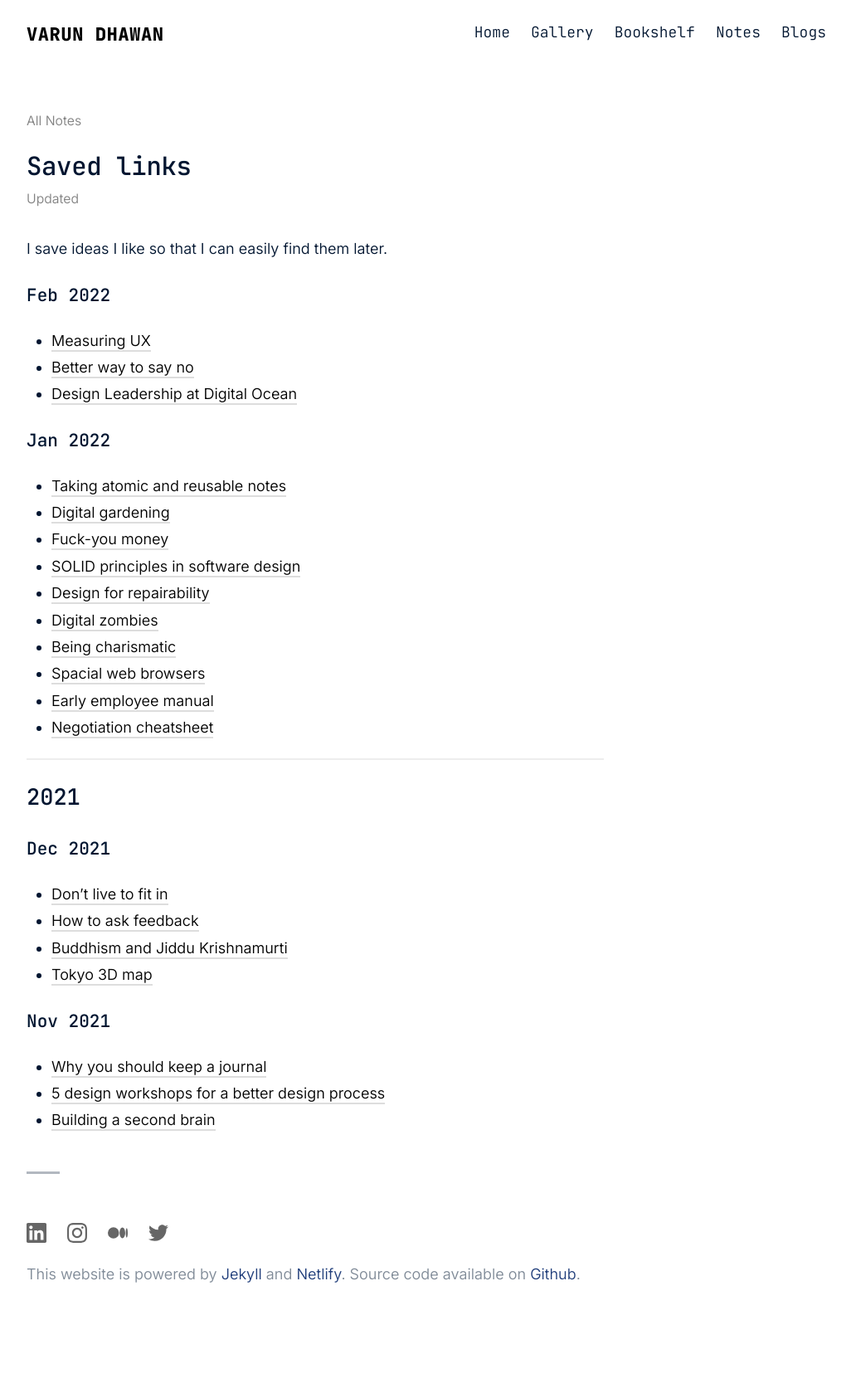
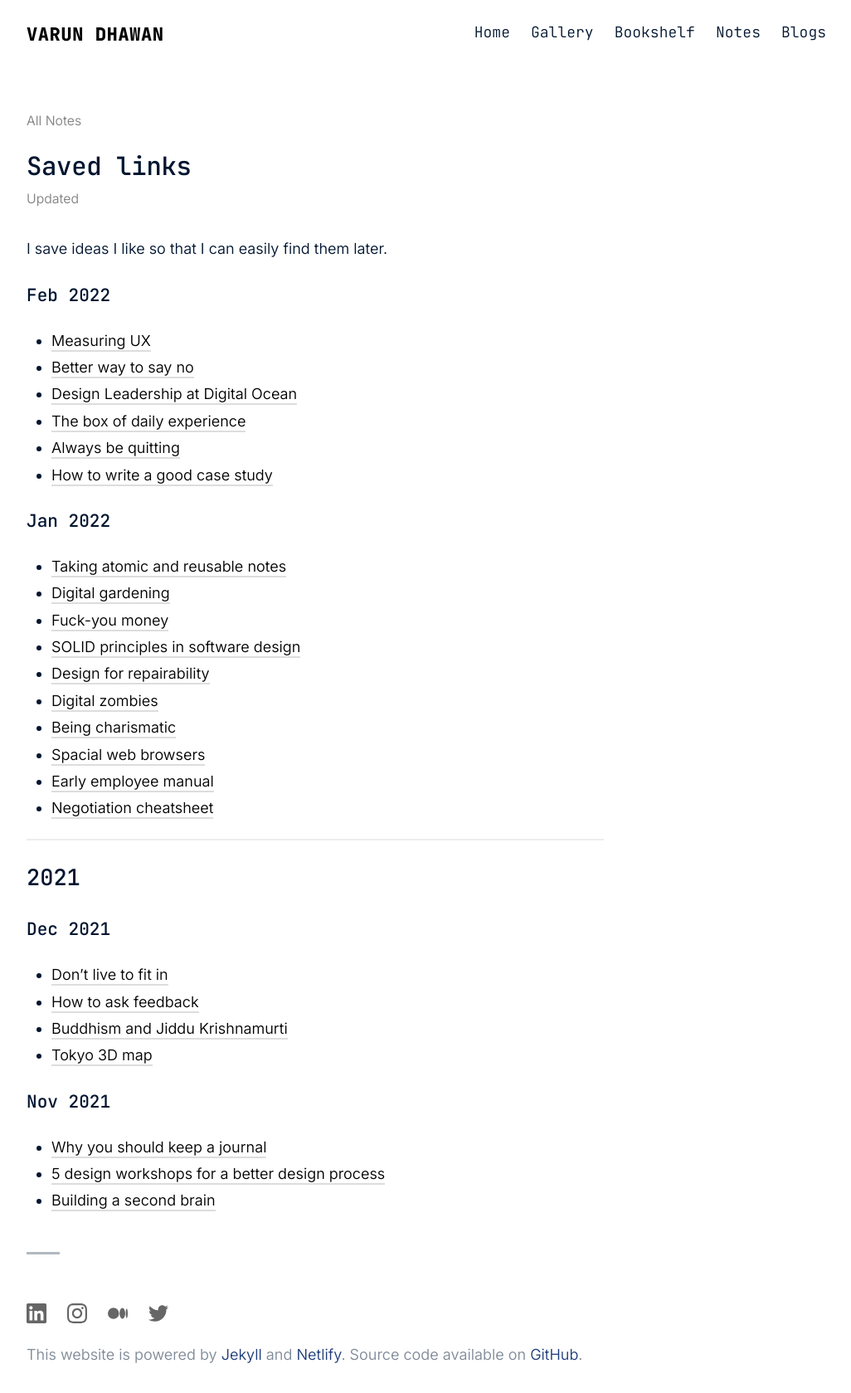
Before and after one commit to varundhawan5792/varundhawan.com, a Jekyll site: the page built from _notes/links.md, in a window 1280 px wide. Shown: the whole page at 83% size, without its empty margins (126-1152 px from the left). Built offline with Jekyll 4.4.1, drawn with Linux system fonts in a browser that asks for light colours; before the commit the page ends 1582 px from its top, so only the background shows below that.

Commit message:
Updated links and favicon

```diff
--- a/_includes/footer.html
+++ b/_includes/footer.html
@@ -68,7 +68,7 @@
       </div>
       <div class="footer-credits">
         This website is powered by <a class="subtle" href="https://jekyllrb.com/" target="_blank">Jekyll</a> and <a class="subtle" href="https://netlify.com/" target="_blank">Netlify</a>.
-        Source code available on <a class="subtle" href="https://github.com/varundhawan5792/varundhawan.com" target="_blank">Github</a>.
+        Source code available on <a class="subtle" href="https://github.com/varundhawan5792/varundhawan.com" target="_blank">GitHub</a>.
       </div>
     </div>
   </div>
--- a/_includes/head.html
+++ b/_includes/head.html
@@ -58,12 +58,14 @@
   {% endif %}
   {% endif %}
 
-  <link href="/assets/favicons/favicon.ico" rel="shortcut icon" type="image/x-icon" />
+  <link rel="shortcut icon" type="image/x-icon" href="/assets/favicons/favicon.ico">
+  <link rel="apple-touch-icon" sizes="180x180" href="/assets/favicons/apple-touch-icon.png">
+  <link rel="icon" type="image/png" sizes="32x32" href="/assets/favicons/favicon-32x32.png">
+  <link rel="icon" type="image/png" sizes="16x16" href="/assets/favicons/favicon-16x16.png">
   <link rel="alternate" type="application/rss+xml" title="Varun Dhawan" href="{{ '/feed.xml' | prepend: site.baseurl | prepend: site.url }}" />
   <link rel="preconnect" href="https://fonts.googleapis.com">
   <link rel="preconnect" href="https://fonts.gstatic.com" crossorigin>
   <link href="https://fonts.googleapis.com/css2?family=Inter:wght@300;350;500&family=JetBrains+Mono:wght@300;400;500&display=swap" rel="stylesheet">
-  <!-- <link href="https://fonts.googleapis.com/css2?family=Lora:wght@300;400&display=swap" rel="stylesheet">  -->
   <link rel="stylesheet" href="{{ "/assets/main.css" | relative_url }}">
   {%- feed_meta -%}
 </head>
--- a/_notes/links.md
+++ b/_notes/links.md
@@ -8,6 +8,9 @@ I save ideas I like so that I can easily find them later.
 - [Measuring UX](https://vimeo.com/414636141)
 - [Better way to say no](https://www.artofmanliness.com/people/social-skills/a-better-way-to-say-no/)
 - [Design Leadership at Digital Ocean](https://joelcalifa.com/work/digitalocean-design-leadership/)
+- [The box of daily experience](https://moretothat.com/travel-is-no-cure-for-the-mind/)
+- [Always be quitting](https://jmmv.dev/2021/04/always-be-quitting.html)
+- [How to write a good case study](https://uxtools.co/blog/5-principles-of-exceptional-case-studies-in-ux-portfolios/)
 
 ### Jan 2022
 - [Taking atomic and reusable notes](https://maggieappleton.com/evergreens)
--- a/_pages/index.html
+++ b/_pages/index.html
@@ -16,7 +16,7 @@ excerpt: Hello, I'm Varun. Currently the Head of Product Design at Innovaccer.
         </p>
         <p>Areas of interest include design, space, science fiction, and philosophy. Sometimes, I share <a href="/gallery" class="internal-link">pictures</a> from travel.</p><br/>
         <p>
-          <a href="/notes/links" class="internal-link">Resources</a> I find interesting.<br/>
+          <a href="/notes/links" class="internal-link">Record of ideas</a> I found useful.<br/>
           <a href="/bookshelf" class="internal-link">Books</a> I'm reading.
         </p>
 
```
Also changed, not shown: _notes/star trek.md (added, +6 -0 lines), _pages/books.md (+3 -9 lines), assets/favicons/apple-touch-icon.png (added), assets/favicons/favicon-16x16.png (added), assets/favicons/favicon-32x32.png (added), assets/favicons/favicon.ico.
